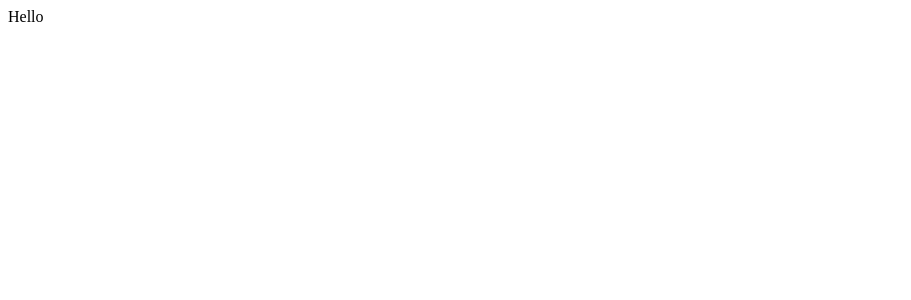
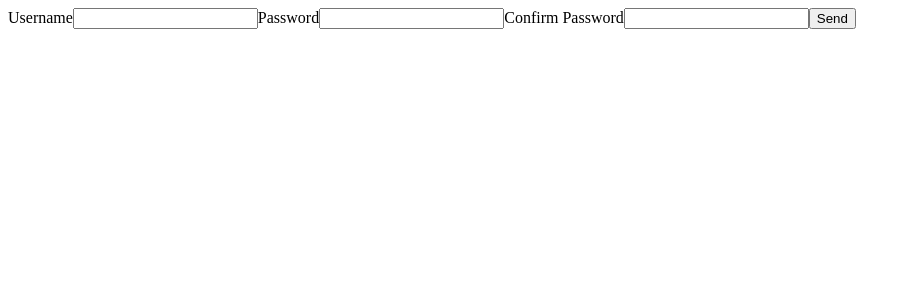
Before and after one commit to sbboard/youtube_theater, a Vue app: page / in a window 1280 px wide. Shown: the top 300 px of the page, without its empty margins (0-911 px from the left). Built offline with nearby package versions, Linux system fonts and the light colour scheme.

Commit message:
registering works

```diff
--- a/src/App.vue
+++ b/src/App.vue
@@ -1,18 +1,20 @@
 <template>
   <div id="app">
-    <ProjFooter/>
+    <Register/>
   </div>
 </template>
 
 <script>
 import Chat from './components/chat/Chat'
 import ProjFooter from './components/Footer'
+import Register from './components/Register'
 
 export default {
   name: 'app',
   components: {
     Chat,
-    ProjFooter
+    ProjFooter,
+    Register
   }
 }
 </script>
--- a/src/components/Register.vue
+++ b/src/components/Register.vue
@@ -0,0 +1,80 @@
+<template>
+    <div>
+        <div id="register" v-if="success==false">
+            <div v-if="errorCheck">
+                {{errorCheck}}
+            </div>
+            <form onsubmit="return false;">
+                <label>Username</label>
+                <input v-model="username" type="text" required/>
+                <label>Password</label>
+                <input v-model="password" type="password" required/>
+                <label>Confirm Password</label>
+                <input v-model="passwordCheck" type="password" required/>
+                <button @click="submitRegister()">Send</button>
+            </form>
+        </div>
+        <div id="success" v-else>
+            You are now registered!
+        </div>
+    </div>
+</template>
+
+<script>
+import axios from 'axios'
+export default {
+    name:"Register",
+    data(){
+        return{
+            success:false,
+            errorCheck:"",
+            username:"",
+            password:"",
+            passwordCheck:""
+        }
+    },
+    methods:{
+        submitRegister: function(){
+            if(this.username=="" || this.password=="" || this.passwordCheck==""){
+                this.errorCheck="Please complete form"
+            }
+            else if(this.passwordCheck != this.password){
+                this.errorCheck="Passwords don't match"
+                this.passwordCheck=""
+                this.password=""
+            }
+            else{
+                const params = new URLSearchParams();
+                params.append('username', this.username);
+                params.append('password', this.password);
+                var headers = {
+                    "Access-Control-Allow-Origin" : "*",
+                    "Access-Control-Allow-Methods" : "GET,POST,PUT,DELETE,OPTIONS",
+                    "Access-Control-Allow-Headers": "Content-Type, Access-Control-Allow-Headers, Authorization, X-Requested-With"
+                }
+                axios.post('http://localhost/youtube_theater/api/register.php',params,headers)
+                .then(response => {
+                    console.log(response.data);
+                    if(response.data=="success"){
+                        this.success=true;
+                    }
+                    else{
+                        this.errorCheck=response.data
+                        this.passwordCheck=""
+                        this.password=""
+                    }
+                })
+                .catch(error => {
+                    console.log(error);
+                })
+                this.msg = "";
+                }
+        }
+    }
+
+}
+</script>
+
+<style lang="sass">
+
+</style>
```
Also changed, not shown: 1 other file (tests, documents, lock files or other folders).
